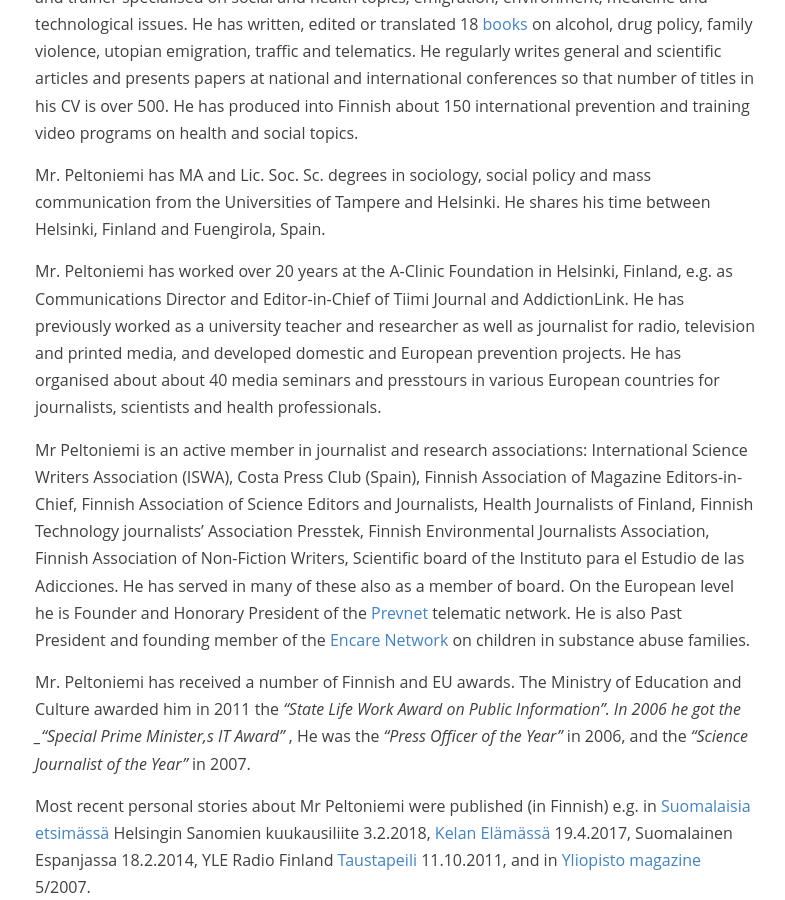
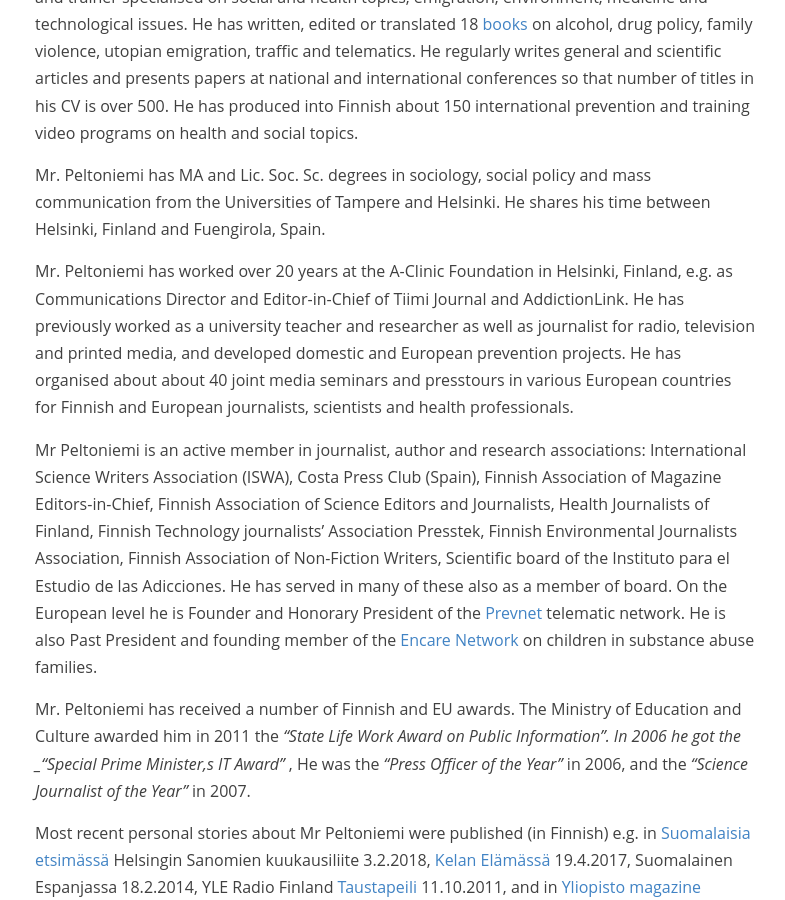
Before and after one commit to taromorimoto/teuvopeltoniemi, a Jekyll site: the page built from _pages/about.md, in a window 1280 px wide and 900 px high, scrolled down 623 px. Shown: the whole window, without its empty margins (245-1030 px from the left). Built offline with Jekyll 4.4.1, drawn with Linux system fonts in a browser that asks for light colours.

Commit message:
Update about.md

```diff
--- a/_pages/about.md
+++ b/_pages/about.md
@@ -12,9 +12,9 @@ Mr. Teuvo Peltoniemi, Director of Sosiomedia Oy, is a science writer and journal
 
 Mr. Peltoniemi has MA and Lic. Soc. Sc. degrees in sociology, social policy and mass communication from the Universities of Tampere and Helsinki. He shares his time between Helsinki, Finland and Fuengirola, Spain.
 
-Mr. Peltoniemi has worked over 20 years at the A-Clinic Foundation in Helsinki, Finland, e.g. as Communications Director and Editor-in-Chief of Tiimi Journal and AddictionLink. He has previously worked as a university teacher and researcher as well as journalist for radio, television and printed media, and developed domestic and European prevention projects. He has organised about about 40 media seminars and presstours in various European countries for journalists, scientists and health professionals.
+Mr. Peltoniemi has worked over 20 years at the A-Clinic Foundation in Helsinki, Finland, e.g. as Communications Director and Editor-in-Chief of Tiimi Journal and AddictionLink. He has previously worked as a university teacher and researcher as well as journalist for radio, television and printed media, and developed domestic and European prevention projects. He has organised about about 40 joint media seminars and presstours in various European countries for Finnish and European journalists, scientists and health professionals.
 
-Mr Peltoniemi is an active member in journalist and research associations: International Science Writers Association (ISWA), Costa Press Club (Spain), Finnish Association of Magazine Editors-in-Chief, Finnish Association of Science Editors and Journalists, Health Journalists of Finland, Finnish Technology journalists' Association Presstek, Finnish Environmental Journalists Association, Finnish Association of Non-Fiction Writers, Scientific board of the Instituto para el Estudio de las Adicciones. He has served in many of these also as a member of board. On the European level he is Founder and Honorary President of the [Prevnet](http://www.prevnet.net/) telematic network. He is also Past President and founding member of the [Encare Network](http://www.encare.info/) on children in substance abuse families.
+Mr Peltoniemi is an active member in journalist, author and research associations: International Science Writers Association (ISWA), Costa Press Club (Spain), Finnish Association of Magazine Editors-in-Chief, Finnish Association of Science Editors and Journalists, Health Journalists of Finland, Finnish Technology journalists' Association Presstek, Finnish Environmental Journalists Association, Finnish Association of Non-Fiction Writers, Scientific board of the Instituto para el Estudio de las Adicciones. He has served in many of these also as a member of board. On the European level he is Founder and Honorary President of the [Prevnet](http://www.prevnet.net/) telematic network. He is also Past President and founding member of the [Encare Network](http://www.encare.info/) on children in substance abuse families.
 
 Mr. Peltoniemi has received a number of Finnish and EU awards. The Ministry of Education and Culture awarded him in 2011 the _"State Life Work Award on Public Information". In 2006 he got the _"Special Prime Minister,s IT Award"_ , He was the _"Press Officer of the Year"_ in 2006, and the _"Science Journalist of the Year"_ in 2007.
 
```
